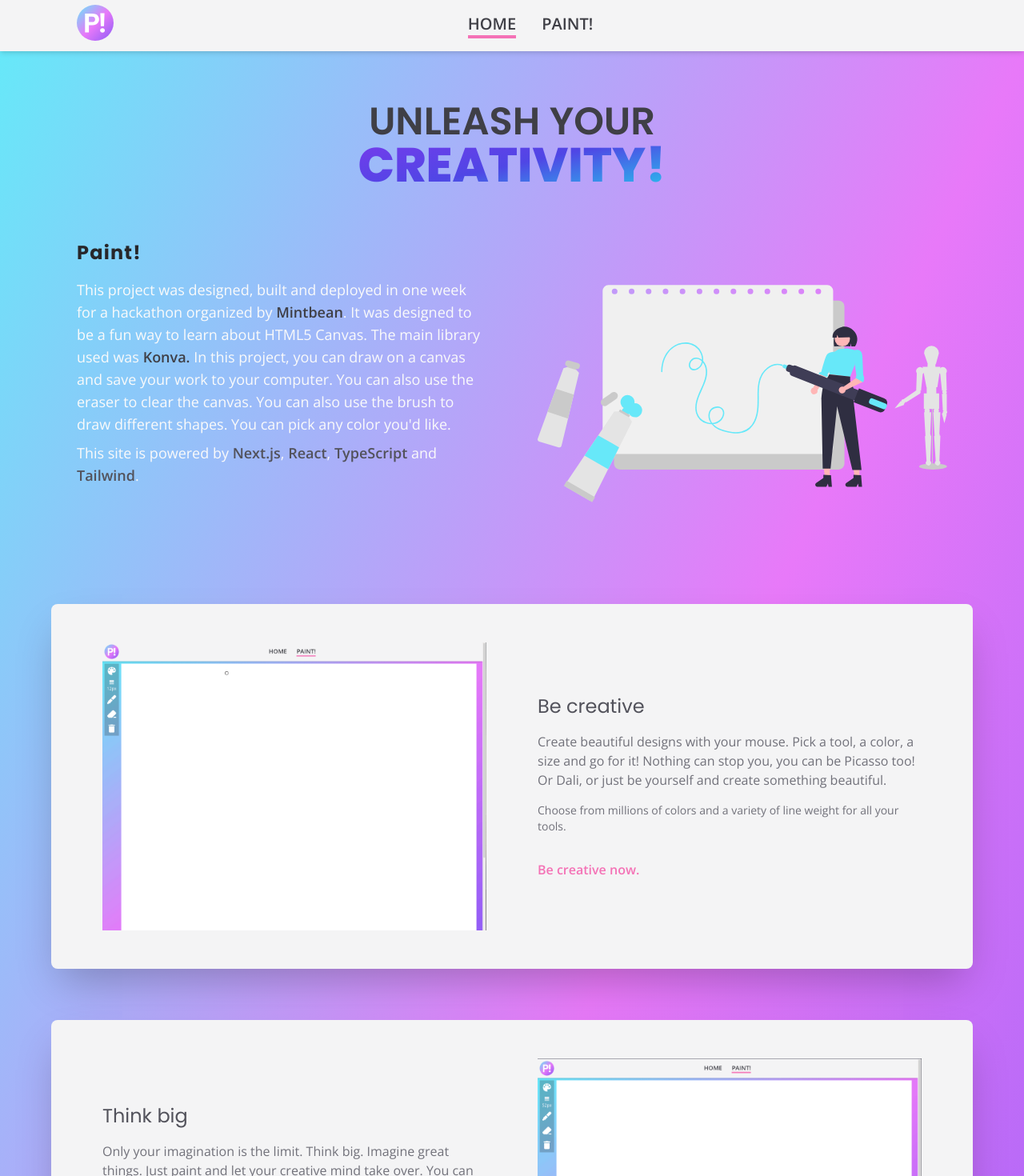
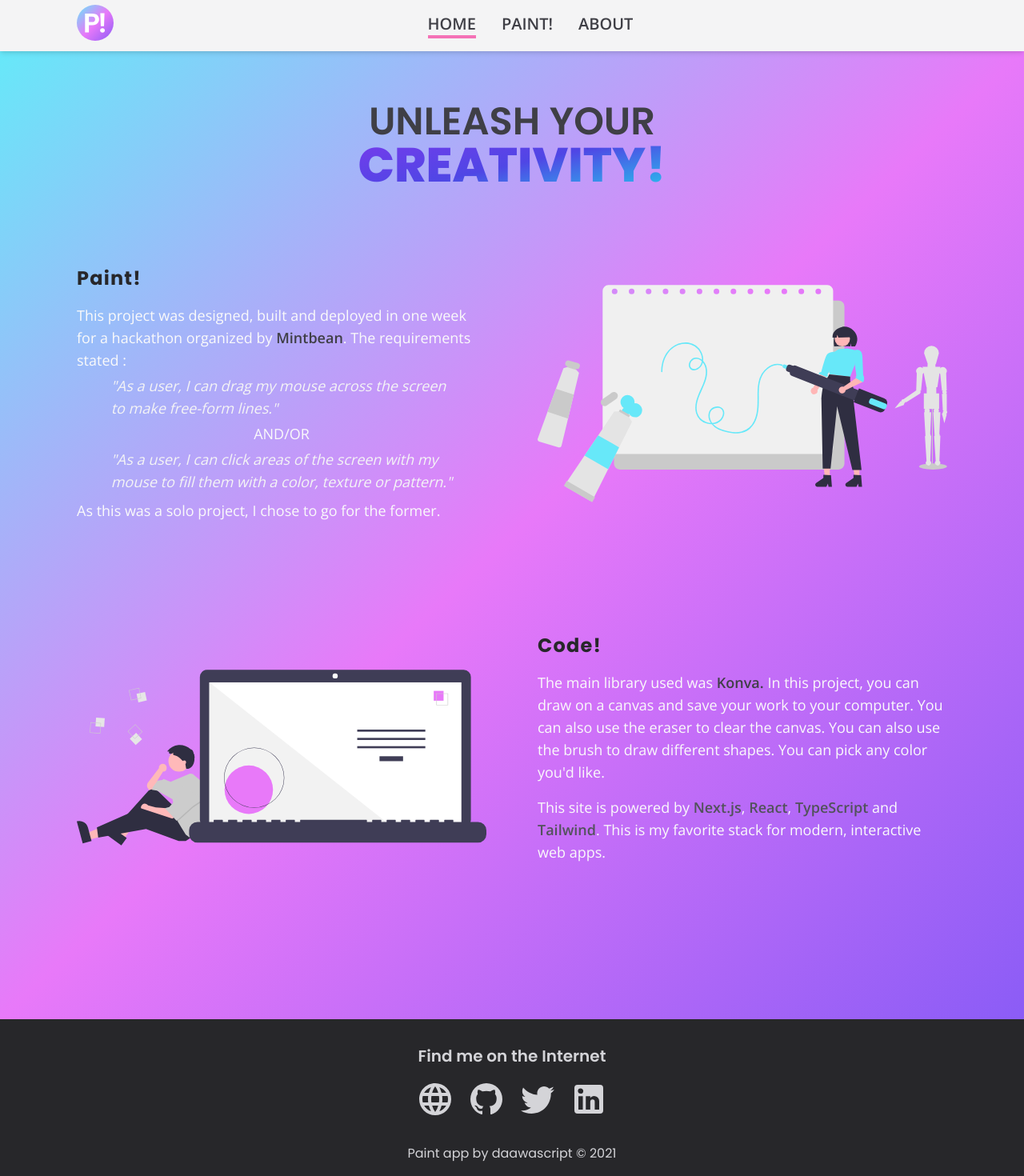
Before and after one commit to theolvq/paint-app-mintbean-hackathon, a Next.js app: page / in a window 1280 px wide. Shown: the top 1470 px of the page at 80% size. Built offline with nearby package versions, Linux system fonts and the light colour scheme.

Commit message:
added about section, second blob for lading page

```diff
--- a/components/Cards.tsx
+++ b/components/Cards.tsx
@@ -5,6 +5,12 @@
 const Cards = () => {
   return (
     <div className='flex flex-col items-center gap-16'>
+      <h1 className='capitalize font-semibold text-4xl sm:text-6xl text-center mt-16 text-gray-100'>
+        About{' '}
+        <span className='font-extrabold text-4xl sm:text-6xl bg-gradient-to-br from-violet-600 to-cyan-400 via-indigo-600   bg-clip-text text-transparent'>
+          paint!
+        </span>
+      </h1>
       <div className='card sm:flex-row-reverse'>
         <div className='w-full'>
           <h2 className='text-2xl mb-4 text-gray-600'>Be creative</h2>
--- a/components/Header.tsx
+++ b/components/Header.tsx
@@ -33,6 +33,17 @@
               <a>Paint!</a>
             </Link>
           </li>
+          <li
+            className={`hover:border-pink-400 border-b-4 transition-all ${
+              router.pathname === '/about'
+                ? 'border-pink-400'
+                : 'border-transparent'
+            }`}
+          >
+            <Link href='/about'>
+              <a>about</a>
+            </Link>
+          </li>
         </ul>
       </nav>
     </header>
--- a/components/IntroBlob.tsx
+++ b/components/IntroBlob.tsx
@@ -3,7 +3,8 @@
 
 const IntroBlob: FC = () => {
   return (
-    <div className='max-w-6xl flex gap-16 px-8 text-gray-50 text-lg'>
+    <>
+      <div className='max-w-6xl flex  items-center gap-16 px-8 text-gray-50 text-lg'>
         <div className='w-full'>
           <h2 className='text-2xl font-bold tracking-wider mb-4 text-gray-800'>
             Paint!
@@ -17,8 +18,35 @@
             >
               Mintbean
             </a>
-          . It was designed to be a fun way to learn about HTML5 Canvas. The
-          main library used was{' '}
+            . The requirements stated :
+            <blockquote className='italic text-gray-100 my-1 w-5/6 mx-auto'>
+              &#34;As a user, I can drag my mouse across the screen to make
+              free-form lines.&#34;
+            </blockquote>{' '}
+            <p className='text-center '>AND/OR</p>
+            <blockquote className='italic text-gray-100 mt-1 mb-2 w-5/6 mx-auto'>
+              &#34;As a user, I can click areas of the screen with my mouse to
+              fill them with a color, texture or pattern.&#34;
+            </blockquote>
+            <p>As this was a solo project, I chose to go for the former.</p>
+          </p>
+        </div>
+        <div className='image'>
+          <Image
+            src='/draw.svg'
+            width={1280}
+            height={960}
+            alt='girl designing on computer'
+          />
+        </div>
+      </div>
+      <div className='max-w-6xl flex flex-row-reverse items-center gap-16 px-8 text-gray-50 text-lg'>
+        <div className='w-full'>
+          <h2 className='text-2xl font-bold tracking-wider mb-4 text-gray-800'>
+            Code!
+          </h2>
+          <p className='mb-4'>
+            The main library used was{' '}
             <a
               href='https://konvajs.org/'
               className='link text-gray-700 hover:border-gray-700'
@@ -67,18 +95,19 @@
             >
               Tailwind
             </a>
-          .
+            . This is my favorite stack for modern, interactive web apps.
           </p>
         </div>
         <div className='image'>
           <Image
-          src='/draw.svg'
+            src='/code.svg'
             width={1280}
             height={960}
             alt='girl designing on computer'
           />
         </div>
       </div>
+    </>
   );
 };
 
--- a/components/Layout.tsx
+++ b/components/Layout.tsx
@@ -19,7 +19,10 @@
         <link rel='icon' href='/favicon.svg' />
       </Head>
       <Header />
-      {children}
+      <main className='min-h-screen flex flex-col items-center gap-16 pb-32 bg-gradient-to-br from-cyan-300 to-violet-500 via-fuschia-400'>
+        {children}
+      </main>
+
       <Footer />
     </>
   );
--- a/components/Team.tsx
+++ b/components/Team.tsx
@@ -3,7 +3,12 @@
 const Team: FC = () => {
   return (
     <section className='flex flex-col items-center max-w-screen-lg'>
-      <h3 className='text-3xl font-bold mb-16'>Meet the team!</h3>
+      <h2 className='text-4xl sm:text-6xl font-semibold mb-16 text-gray-100'>
+        Meet the{' '}
+        <span className='font-extrabold text-4xl sm:text-6xl bg-gradient-to-br from-violet-600 to-cyan-400 via-indigo-600   bg-clip-text text-transparent'>
+          team!
+        </span>
+      </h2>
       <ul className='flex sm:flex-row flex-col items-center gap-32'>
         <li className='team-card'>
           <div className='w-32 h-32 mb-8'>
--- /dev/null
+++ b/pages/about/index.tsx
@@ -0,0 +1,15 @@
+import { NextPage } from 'next';
+import React from 'react';
+import Cards from '../../components/Cards';
+import Team from '../../components/Team';
+
+const About: NextPage = () => {
+  return (
+    <>
+      <Cards />
+      <Team />
+    </>
+  );
+};
+
+export default About;
--- a/pages/index.tsx
+++ b/pages/index.tsx
@@ -10,40 +10,10 @@
 const Home: NextPage = () => {
   return (
     <>
-      <main className='min-h-screen flex flex-col items-center gap-16 pb-32 bg-gradient-to-br from-cyan-300 to-violet-500 via-fuschia-400'>
-        <Title />
-        <IntroBlob />
-        <Cards />
-        <Team />
-      </main>
+      <Title />
+      <IntroBlob />
     </>
   );
 };
 
 export default Home;
-
-<div className='card sm:flex-row-reverse'>
-  <div className='w-full'>
-    <h2 className='text-2xl mb-4 text-gray-600'>Think big</h2>
-    <p className='mb-4'>
-      Only your imagination is the limit. Think big. Imagine great things. Just
-      paint and let your creative mind take over.{' '}
-    </p>
-    <p className='mb-8 text-sm text-gray-500'>
-      Choose from millions of colors and a variety of line weight for all your
-      tools.
-    </p>
-    <Link href='/paint'>
-      <a className='link'>Think big now.</a>
-    </Link>
-  </div>
-  <div className='image'>
-    <Image
-      src='/rect-circle.gif'
-      alt='app demo'
-      width={1280}
-      height={960}
-      layout='responsive'
-    />
-  </div>
-</div>;
```
Also changed, not shown: public/code.svg (added). Lines whose indentation alone changed are shown as unchanged.
